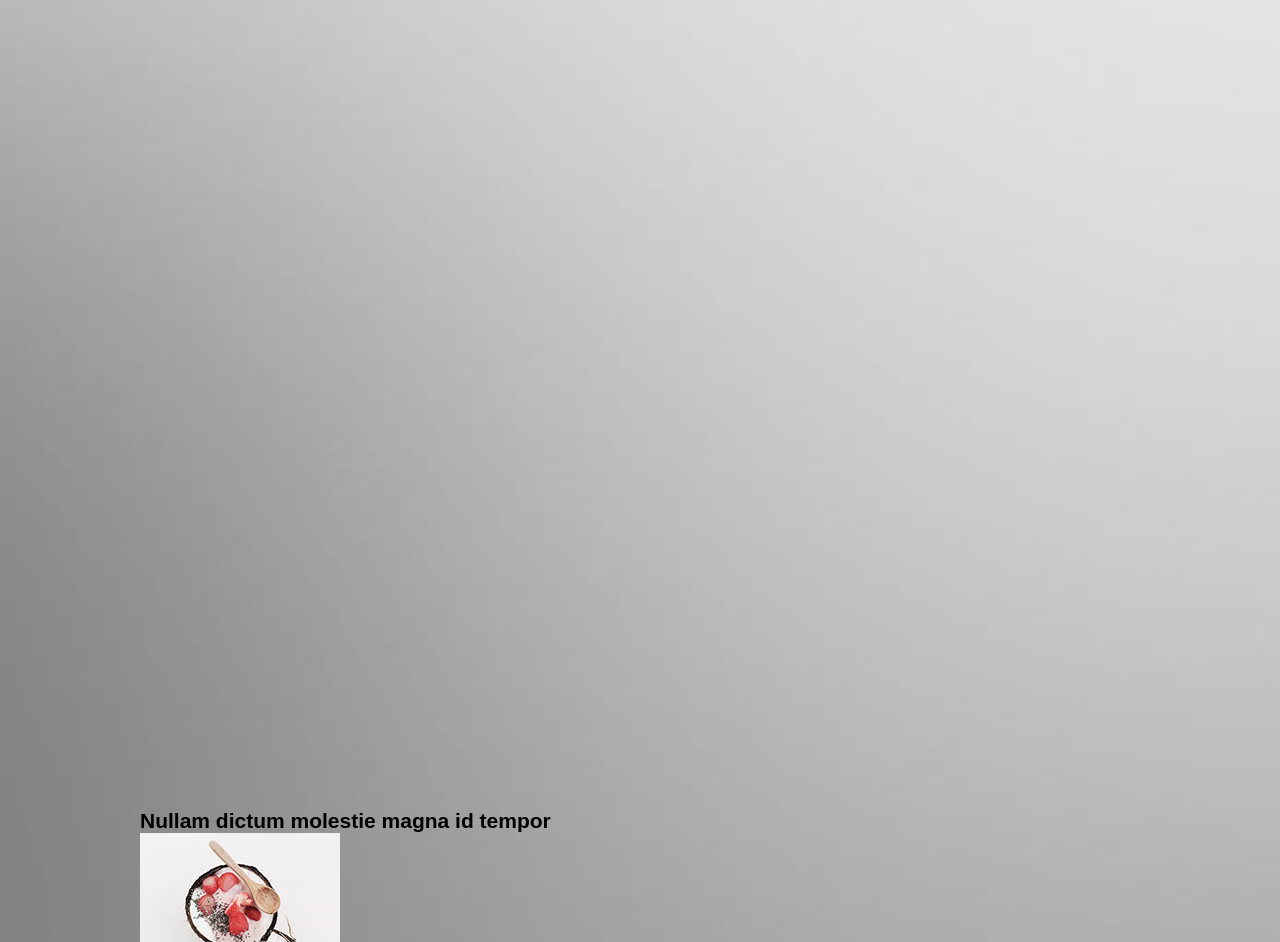
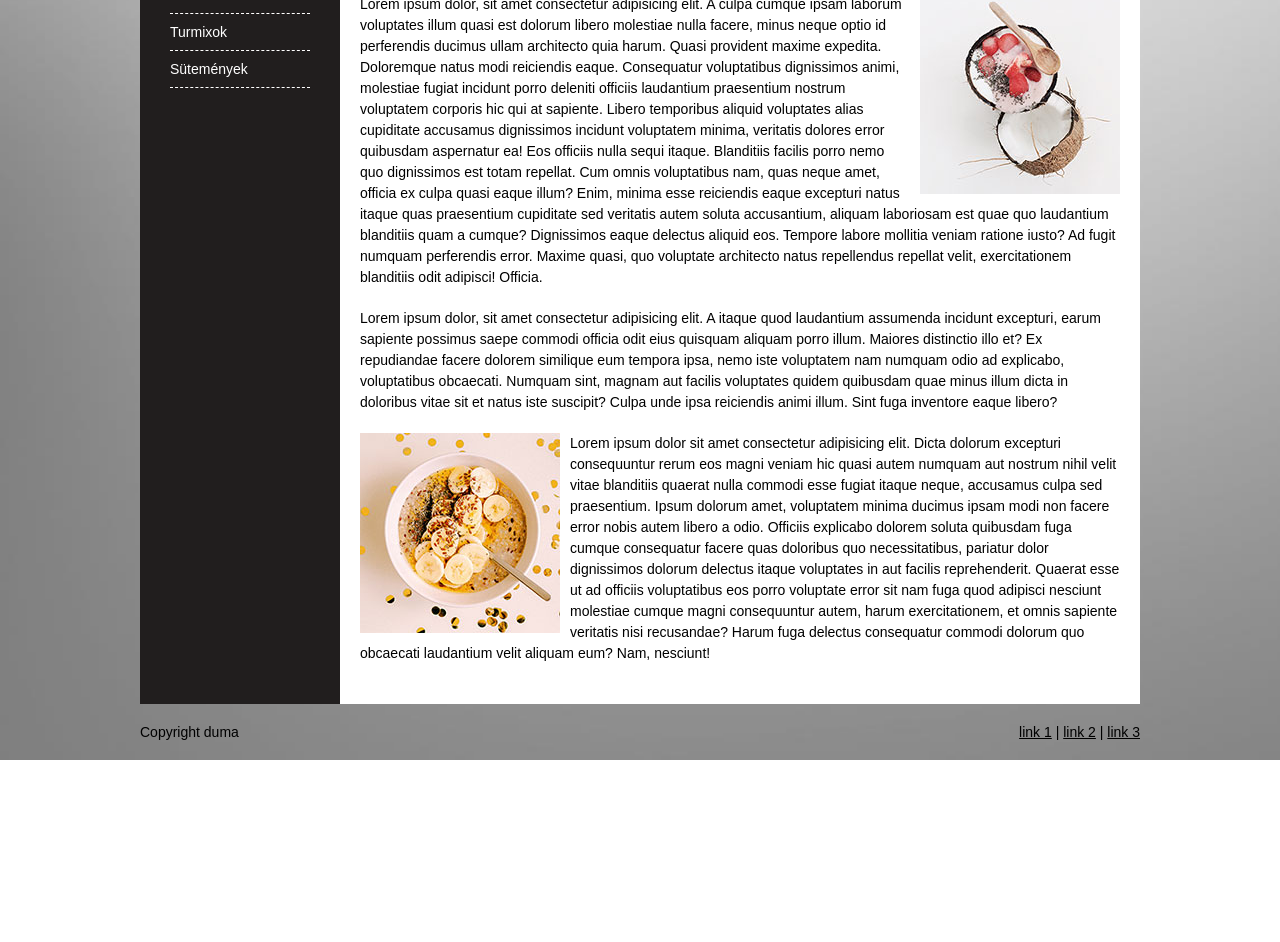
Before and after one commit to BlaiseD91/receptek_html, a plain HTML site: page index.html in a window 1280 px wide. Shown: the part 446-1388 px from the top of the page. After the commit the page ends 1206 px from the top, so only its background shows below. Drawn offline with Linux system fonts and the light colour scheme.

Commit message:
finalized

```diff
--- a/style.css
+++ b/style.css
@@ -31,8 +31,90 @@ body {
     padding-top: 80px;
 }
 
+#main {
+    background-color: rgb(33, 30, 30);
+}
+
 #nav {
-    background-color: ;
-    width: 200px;
-    height: 1000px;
+    width: 19.99999%;
+    float: left;
+    padding: 20px 30px;
 }
+
+#nav ul {
+    list-style: none;
+}
+
+#nav ul li {
+    border-bottom: 1px dashed white;
+}
+
+#nav a {
+    text-decoration: none;
+    color: white;
+    padding-top: 10px;
+    padding-bottom: 10px;
+    display: block;
+}
+
+#nav a:hover {
+    padding-left: 20px;
+    background-color: #3d8a12;
+    color: black;
+    font-weight: bold;
+}
+
+#content {
+    width: 79.999999%;
+    padding: 20px;
+    float: left;
+    background-color: white;
+}
+#main::after, p::after, #footer::after {
+    content: '';
+    clear: both;
+    display: table;
+}
+#content h2 span {
+    color: white;
+    background-color: #3d8a12;
+    font-size: 55px;
+    margin-bottom: 10px;
+    line-height: 1.5;
+    border-left: 10px solid #3d8a12;
+    border-right: 10px solid #3d8a12;
+    border-top: 2px solid #3d8a12;
+    border-bottom: 2px solid #3d8a12;
+    -webkit-box-decoration-break: clone;
+
+}
+
+#content p {
+    padding-bottom: 20px;
+    line-height: 1.5;
+}
+
+.jobb {
+    float: right;
+    margin-left: 10px;
+
+}
+.bal {
+    float: left;
+    margin-right: 10px;
+}
+
+#footer {
+    padding: 20px 0px;
+}
+
+#footer p:first-child {
+    float: left;
+}
+#footer p:last-child {
+    float: right;
+}
+
+#footer a {
+    color: black;
+}
```
